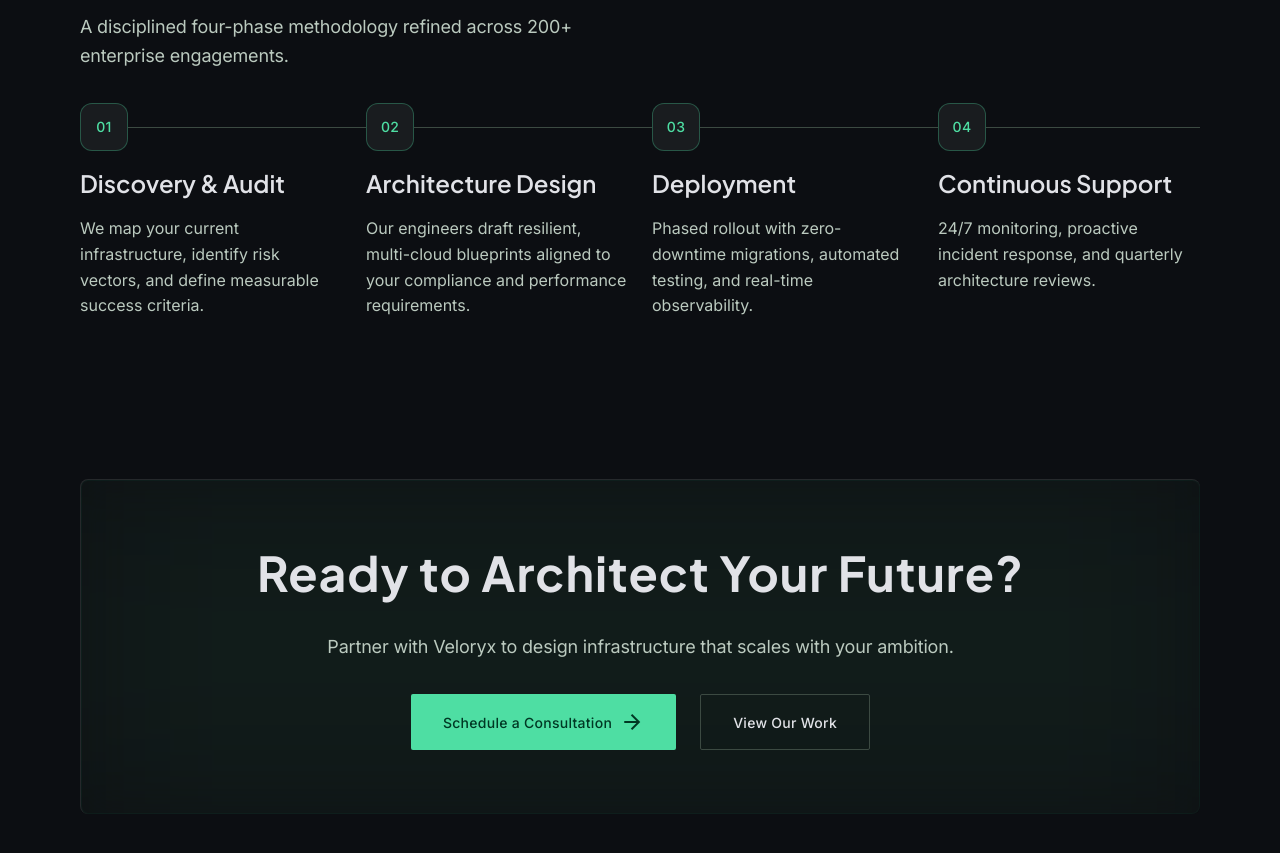
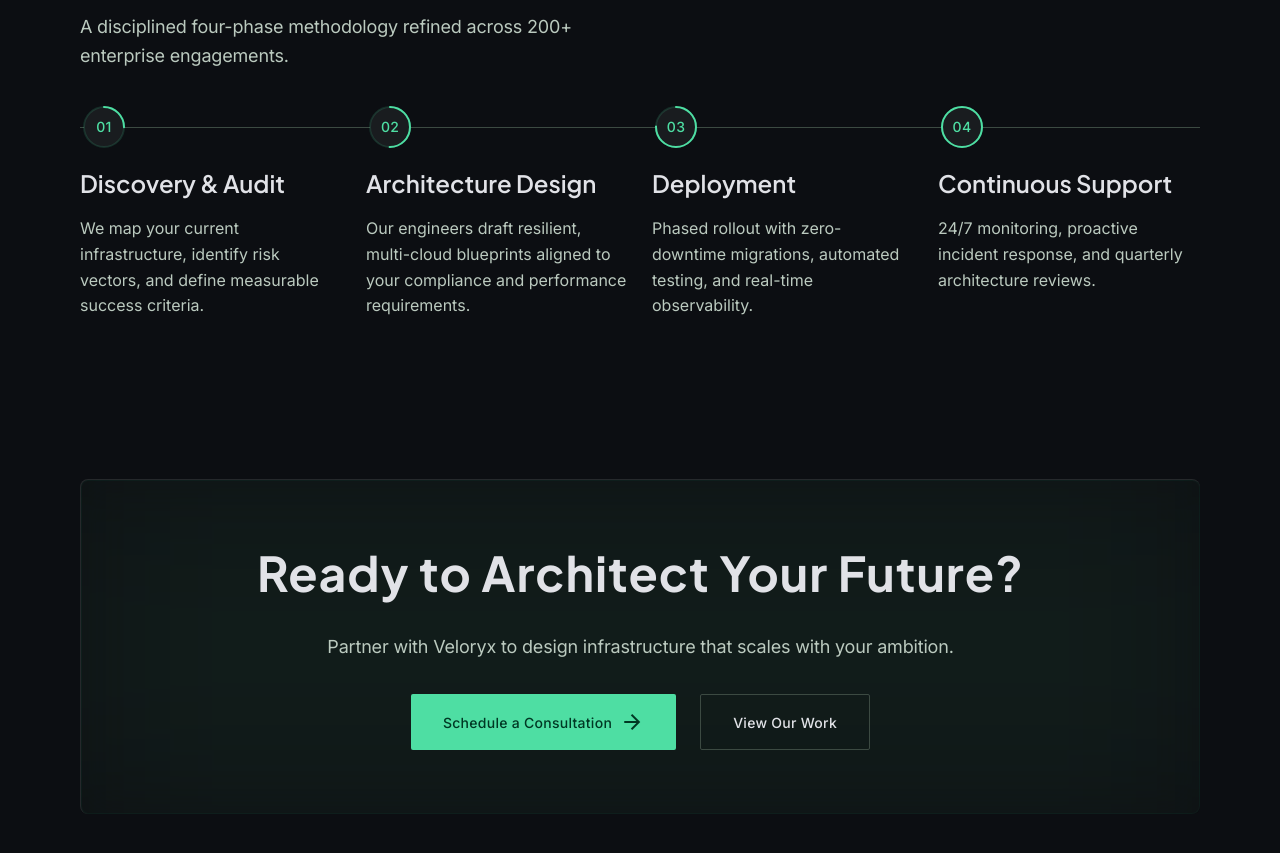
Before and after one commit to naveenalla3000/veloryx, a Next.js app: page / in a window 1280 px wide. Shown: the part 2383-3236 px from the top of the page. Built offline with nearby package versions, Linux system fonts and the light colour scheme.

Commit message:
feat: add SVG progress ring indicators to How We Operate steps
Each step badge is now an SVG circle with a teal arc showing cumulative
progress through the 4-step methodology (25% → 50% → 75% → 100%).

Co-Authored-By: Claude Sonnet 4.6 <noreply@anthropic.com>

```diff
--- a/components/HowWeWork.tsx
+++ b/components/HowWeWork.tsx
@@ -1,27 +1,33 @@
+const CIRCUMFERENCE = 2 * Math.PI * 20
+
 const STEPS = [
   {
     number: '01',
     title: 'Discovery & Audit',
     description:
       'We map your current infrastructure, identify risk vectors, and define measurable success criteria.',
+    progress: 0.25,
   },
   {
     number: '02',
     title: 'Architecture Design',
     description:
       'Our engineers draft resilient, multi-cloud blueprints aligned to your compliance and performance requirements.',
+    progress: 0.5,
   },
   {
     number: '03',
     title: 'Deployment',
     description:
       'Phased rollout with zero-downtime migrations, automated testing, and real-time observability.',
+    progress: 0.75,
   },
   {
     number: '04',
     title: 'Continuous Support',
     description:
       '24/7 monitoring, proactive incident response, and quarterly architecture reviews.',
+    progress: 1,
   },
 ]
 
@@ -36,10 +42,34 @@ export default function HowWeWork() {
       </p>
       <div className="relative grid grid-cols-1 md:grid-cols-4 gap-gutter">
         <div className="hidden md:block absolute top-6 left-0 right-0 border-t border-outline-variant z-0" />
-        {STEPS.map(({ number, title, description }) => (
+        {STEPS.map(({ number, title, description, progress }) => (
           <div key={number} className="relative z-10 flex flex-col gap-4">
-            <div className="w-12 h-12 rounded-full border border-primary/30 bg-surface-container-low flex items-center justify-center font-mono-technical text-mono-technical text-primary">
-              {number}
+            <div className="relative w-12 h-12">
+              <svg viewBox="0 0 48 48" width="48" height="48" aria-hidden="true">
+                <circle
+                  cx="24"
+                  cy="24"
+                  r="20"
+                  fill="#191c1f"
+                  stroke="rgba(78,222,163,0.15)"
+                  strokeWidth="2"
+                />
+                <circle
+                  cx="24"
+                  cy="24"
+                  r="20"
+                  fill="none"
+                  stroke="#4edea3"
+                  strokeWidth="2"
+                  strokeLinecap="round"
+                  strokeDasharray={CIRCUMFERENCE}
+                  strokeDashoffset={CIRCUMFERENCE * (1 - progress)}
+                  transform="rotate(-90 24 24)"
+                />
+              </svg>
+              <span className="absolute inset-0 flex items-center justify-center font-mono-technical text-mono-technical text-primary">
+                {number}
+              </span>
             </div>
             <h3 className="font-headline-md text-headline-md text-on-surface">{title}</h3>
             <p className="font-body-md text-body-md text-on-surface-variant">{description}</p>
```
